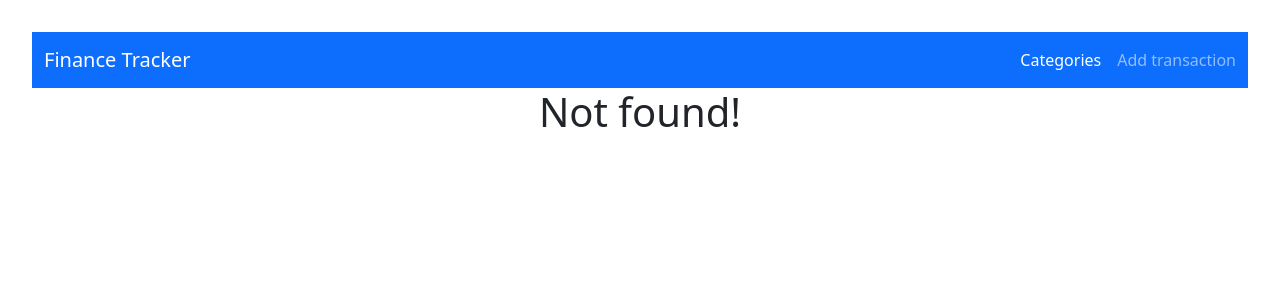
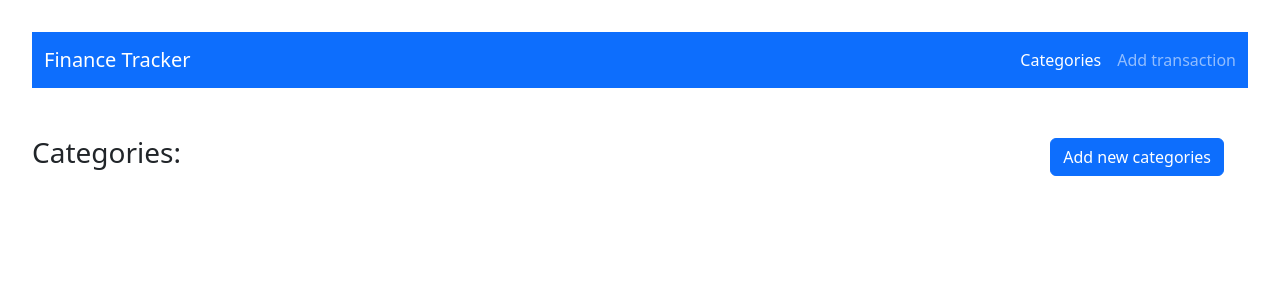
Before and after one commit to DarkFlarex/test-9, a React (Vite) app: page /categories in a window 1280 px wide. Before the commit this address had no page. Shown: the top 300 px of the page. Built offline with nearby package versions, Linux system fonts and the light colour scheme.

Commit message:
Добавили контейнер Categories и кнопку для перехода в form.

```diff
--- a/src/App.tsx
+++ b/src/App.tsx
@@ -5,12 +5,13 @@ import {Route, Routes} from "react-router-dom";
 import NewTransaction from "./containers/NewTransaction/NewTransaction";
 import Transaction from "./containers/Transaction/Transaction";
 import EditDTransaction from "./containers/EditDTransaction/EditDTransaction";
+import Categories from "./containers/Categories/Categories";
 
 const App=() =>{
 
   return (
       <>
-          <header>
+          <header className="mb-5">
                <Toolbar/>
           </header>
 
@@ -22,6 +23,7 @@ const App=() =>{
                   <Route path='/add_transaction' element={<NewTransaction/>}
                   />
                   <Route path="/edit-transaction/:id" element={<EditDTransaction/>} />
+                  <Route path="/categories" element={<Categories/>} />
                   <Route path="*" element={<h1>Not found!</h1>} />
               </Routes>
           </main>
--- /dev/null
+++ b/src/containers/Categories/Categories.tsx
@@ -0,0 +1,18 @@
+import {Link} from "react-router-dom";
+
+const Categories = () => {
+    return (
+        <>
+            <div className="row col-12 d-flex align-items-center mb-5">
+                <h3 className="col-6 text-start">
+                    Categories:
+                </h3>
+                <div className="col-6 text-end">
+                    <Link to='/new-categories' className="btn btn-primary">Add new categories</Link>
+                </div>
+            </div>
+        </>
+    );
+};
+
+export default Categories;
```
